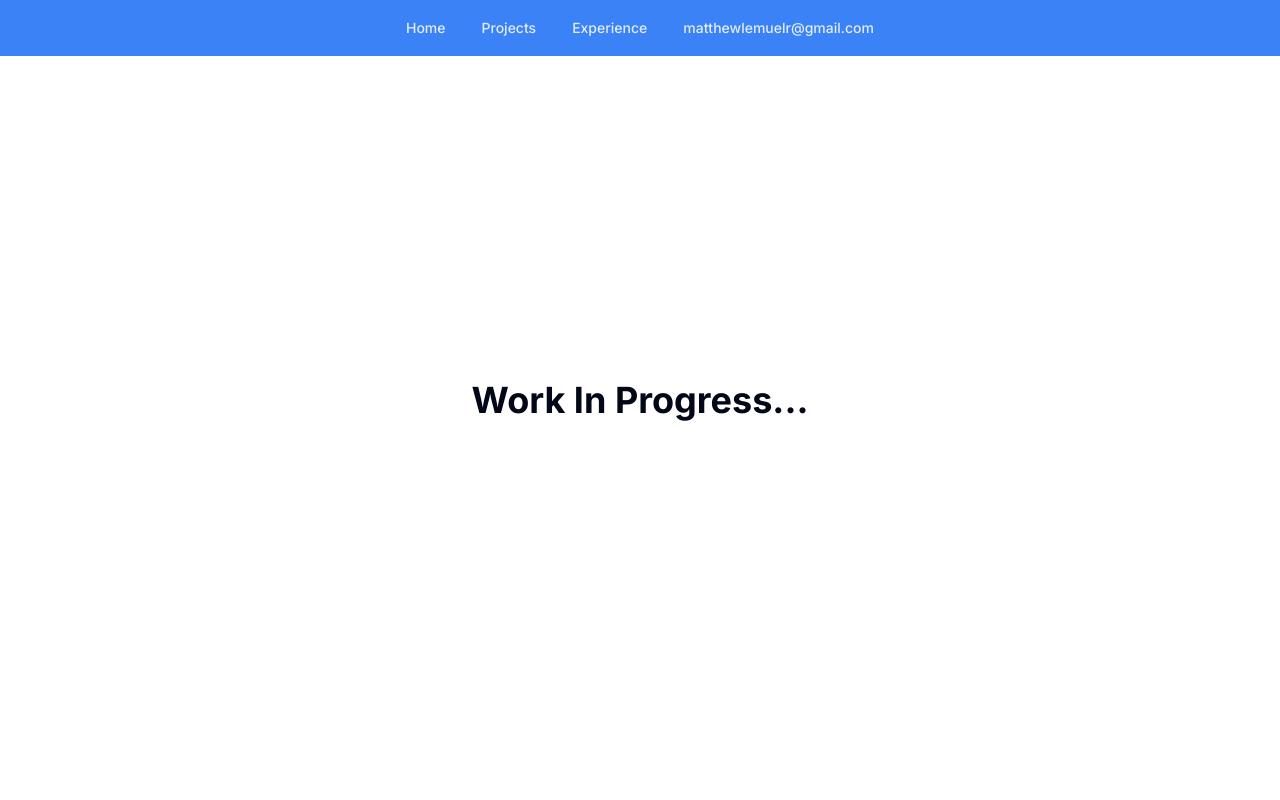
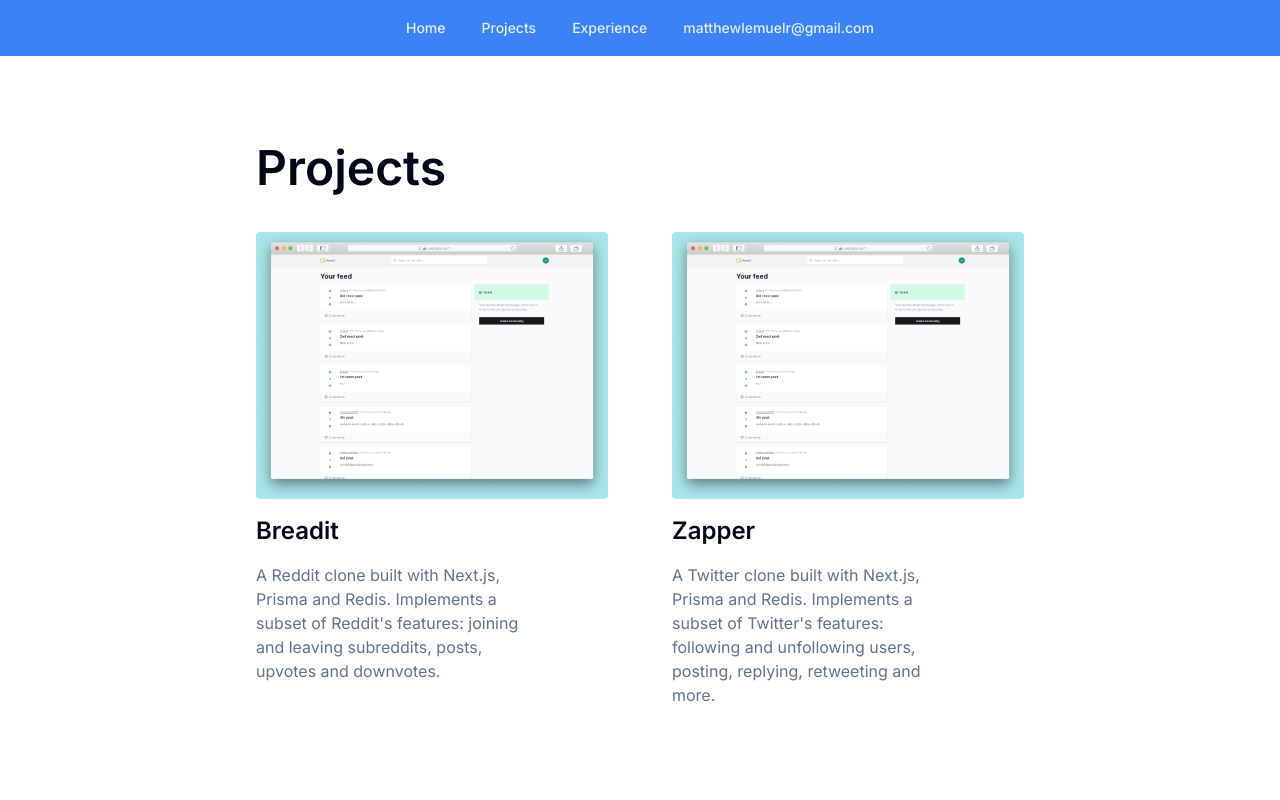
Before and after one commit to mlrey7/portfolio, a Next.js app: page /projects in a window 1280 px wide. Shown: the top 800 px of the page. Built offline with nearby package versions, Linux system fonts and the light colour scheme.

Commit message:
Add projects page

```diff
--- a/src/app/experience/page.tsx
+++ b/src/app/experience/page.tsx
@@ -16,7 +16,7 @@
                     {exp.company}
                   </h3>
                 </div>
-                <time className="inline-flex items-center justify-center text-xs font-semibold uppercase w-40 h-6 text-slate-500 rounded-full">
+                <time className="inline-flex items-center justify-center text-xs font-semibold uppercase w-44 h-6 text-emerald-600 bg-emerald-100 rounded-full">
                   {exp.dateRange}
                 </time>
               </div>
--- a/src/app/projects/page.tsx
+++ b/src/app/projects/page.tsx
@@ -1,8 +1,37 @@
+import { projects } from "@/data/projects";
+import Image from "next/image";
+import Link from "next/link";
+
 const Page = () => {
   return (
-    <main className="flex min-h-screen container flex-col py-24 md:px-36 gap-24 items-center justify-center">
-      <section className="h-full w-full flex items-center justify-center">
-        <h1 className="text-4xl font-bold">Work In Progress...</h1>
+    <main className="flex min-h-screen container flex-col py-24 md:pt-36 lg:px-64 gap-24">
+      <section>
+        <h1 className="text-5xl font-semibold mb-10">Projects</h1>
+        <div className="grid grid-cols-2 gap-16">
+          {...projects.map((project) => (
+            <div key={project.title} className="flex flex-col gap-4">
+              <Link className="relative" href={project.link}>
+                <Image
+                  src={project.imageSrc}
+                  alt={project.title + " image"}
+                  width={1000}
+                  height={1000}
+                  className="h-auto w-full object-cover rounded"
+                />
+                <div className="bg-blue-500 h-full w-full absolute ease-in duration-200 opacity-0 hover:opacity-80 inset-0 flex items-center justify-center rounded">
+                  <h6 className="text-white font-semibold text-xl">
+                    Read more
+                  </h6>
+                </div>
+              </Link>
+
+              <h2 className="text-2xl font-semibold">{project.title}</h2>
+              <p className="w-3/4 text-slate-500 max-w-prose">
+                {project.description}
+              </p>
+            </div>
+          ))}
+        </div>
       </section>
     </main>
   );
--- a/src/components/ProjectContent.tsx
+++ b/src/components/ProjectContent.tsx
@@ -17,13 +17,19 @@
 }: ProjectContentData) => {
   return (
     <div className="flex flex-col">
+      <Link className="relative" href={link}>
         <Image
           src={imageSrc}
+          alt={title + " image"}
           width={1000}
           height={1000}
-        alt="breadit"
           className="h-auto w-full object-cover rounded"
         />
+        <div className="bg-blue-500 h-full w-full absolute ease-in duration-200 opacity-0 hover:opacity-80 inset-0 flex items-center justify-center rounded">
+          <h6 className="text-white font-semibold text-xl">Read more</h6>
+        </div>
+      </Link>
+
       <div className="mt-6 flex flex-col gap-4">
         <h2 className="text-2xl font-semibold">{title}</h2>
         <p className="w-3/4 text-slate-500">{description}</p>
--- a/src/components/ProjectGrid.tsx
+++ b/src/components/ProjectGrid.tsx
@@ -1,27 +1,13 @@
 import React from "react";
 import ProjectContent from "./ProjectContent";
-
-const projects = [
-  {
-    imageSrc: "/breadit.png",
-    title: "Breadit",
-    description:
-      "A Reddit clone built with Next.js, Prisma and Redis. Implements a subset of Reddit's features: joining and leaving subreddits, posts, upvotes and downvotes.",
-    link: "/projects/breadit",
-  },
-  {
-    imageSrc: "/breadit.png",
-    title: "Zapper",
-    description:
-      "A Twitter clone built with Next.js, Prisma and Redis. Implements a subset of Twitter's features: following and unfollowing users, posting, replying, retweeting and more.",
-    link: "/projects/zapper",
-  },
-];
+import { projects } from "@/data/projects";
 
 const ProjectGrid = () => {
   return (
     <div className="grid grid-cols-1 sm:grid-cols-2 md:grid-cols-1 lg:grid-cols-2 mt-10 gap-16">
-      {...projects.map((data) => <ProjectContent key={data.title} {...data} />)}
+      {...projects
+        .slice(0, 2)
+        .map((data) => <ProjectContent key={data.title} {...data} />)}
     </div>
   );
 };
--- /dev/null
+++ b/src/data/projects.ts
@@ -0,0 +1,23 @@
+interface ProjectsType {
+  imageSrc: string;
+  title: string;
+  description: string;
+  link: string;
+}
+
+export const projects: Array<ProjectsType> = [
+  {
+    imageSrc: "/breadit.png",
+    title: "Breadit",
+    description:
+      "A Reddit clone built with Next.js, Prisma and Redis. Implements a subset of Reddit's features: joining and leaving subreddits, posts, upvotes and downvotes.",
+    link: "/projects/breadit",
+  },
+  {
+    imageSrc: "/breadit.png",
+    title: "Zapper",
+    description:
+      "A Twitter clone built with Next.js, Prisma and Redis. Implements a subset of Twitter's features: following and unfollowing users, posting, replying, retweeting and more.",
+    link: "/projects/zapper",
+  },
+];
```
Lines whose indentation alone changed are shown as unchanged.
